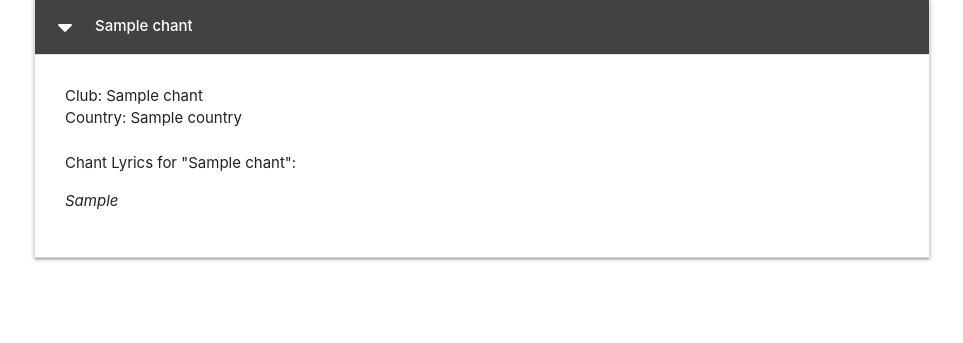
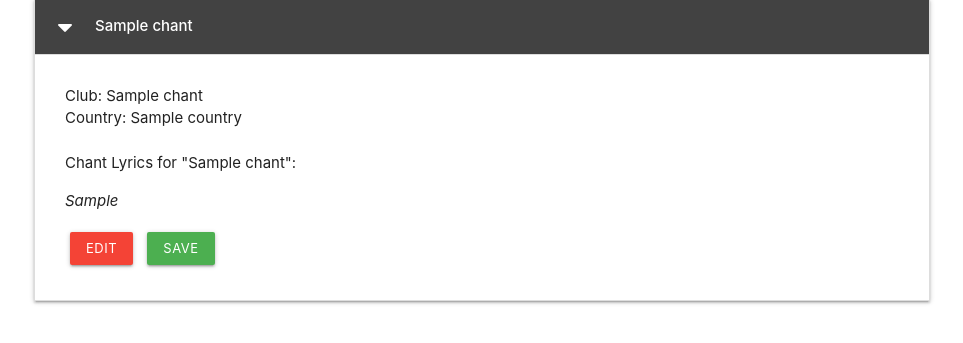
Before and after one commit to RoyoftheRavers/football_game_of_chants, a Flask app: page / in a window 1280 px wide, after a click that opens the changed part. Shown: the part 160-503 px from the top of the page, without its empty margins (158-1121 px from the left). Run offline with Flask 2, Linux system fonts and the light colour scheme; a database or web service that is not in the repository returns one stand-in record (values such as "Sample title"); some libraries are stand-ins or nearby versions.

Commit message:
Added edit and save buttons

```diff
--- /dev/null
+++ b/static/css/style.css
@@ -0,0 +1,3 @@
+.btn-small {
+    margin: 5px;
+}
--- a/templates/chants.html
+++ b/templates/chants.html
@@ -16,8 +16,9 @@
                 <div>Country: {{ chant.country }}</div><br>
                 <div><span>Chant Lyrics for "</span>{{ chant.chant_title }}":</div>
                 <p><em>{{ chant.chant_lyrics }}</em></p>
+                <a href="" class="btn-small red">Edit</a>
+                <a href="" class="btn-small green">Save</a>
             </div>
-
         {% endfor %}
         </li>
     </ul>
```
